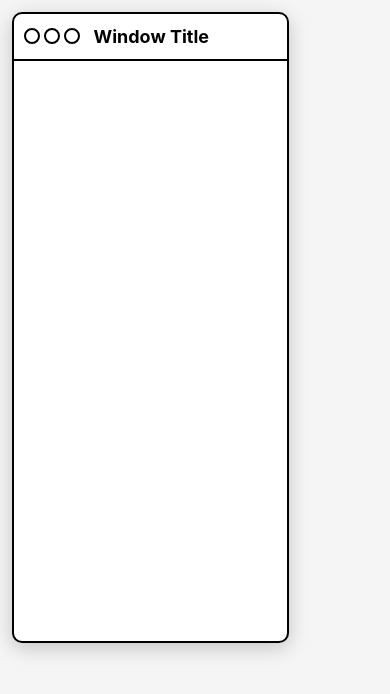
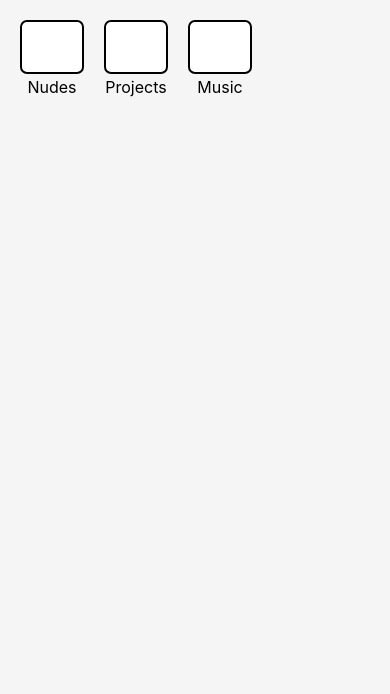
Before and after one commit to domb5041/doms-desktop, a React (Create React App) app: page / in a window 390 px wide. Shown: the top 694 px of the page. Built offline with nearby package versions, Linux system fonts and the light colour scheme.

Commit message:
folders and multiple window handling

```diff
--- a/src/Desktop.js
+++ b/src/Desktop.js
@@ -1,6 +1,7 @@
-import React from 'react';
+import React, { useState } from 'react';
 import styled from 'styled-components';
-import Window from './Window';
+import Folder from './Folder';
+import fileStructure from './fileStructure';
 
 const StyledDesktop = styled.div`
     background-color: whitesmoke;
@@ -9,12 +10,22 @@ const StyledDesktop = styled.div`
     left: 0;
     right: 0;
     bottom: 0;
+    display: flex;
+    padding: 20px;
 `;
 
 export default function Desktop() {
+    const [activeWindow, setActiveWindow] = useState('2');
     return (
         <StyledDesktop>
-            <Window />
+            {fileStructure.map(folder => (
+                <Folder
+                    name={folder.name}
+                    activeWindow={activeWindow}
+                    setActiveWindow={id => setActiveWindow(id)}
+                    folderId={folder.id}
+                />
+            ))}
         </StyledDesktop>
     );
 }
--- /dev/null
+++ b/src/Folder.js
@@ -0,0 +1,50 @@
+import React, { useState } from 'react';
+import styled from 'styled-components';
+import Window from './Window';
+
+const StyledFolder = styled.div`
+    cursor: pointer;
+    margin-right: 20px;
+    & .folder-icon {
+        width: 60px;
+        height: 50px;
+        border: 2px solid black;
+        border-radius: 7px;
+        background-color: white;
+    }
+    & .folder-label {
+        text-align: center;
+        margin-top: 3px;
+    }
+`;
+
+export default function Desktop({
+    name,
+    activeWindow,
+    folderId,
+    setActiveWindow,
+}) {
+    const [isOpen, setIsOpen] = useState(false);
+
+    const handleOpenFolder = () => {
+        setIsOpen(true);
+        setActiveWindow(folderId);
+    };
+    return (
+        <>
+            <StyledFolder onDoubleClick={handleOpenFolder}>
+                <div className='folder-icon'></div>
+                <div className='folder-label'>{name}</div>
+            </StyledFolder>
+            {isOpen && (
+                <Window
+                    close={() => setIsOpen(false)}
+                    name={name}
+                    activeWindow={activeWindow}
+                    folderId={folderId}
+                    setActiveWindow={setActiveWindow}
+                />
+            )}
+        </>
+    );
+}
--- a/src/Window.js
+++ b/src/Window.js
@@ -7,21 +7,27 @@ import {
     StyledWindowTitle,
 } from './Window.styled';
 
-export default function Desktop() {
+export default function Desktop({
+    close,
+    name,
+    activeWindow,
+    folderId,
+    setActiveWindow,
+}) {
     const [winPosition, setWinPosition] = useState({
-        top: 10,
-        left: 10,
-        width: window.innerWidth - 100,
-        height: window.innerHeight - 200,
+        top: 100,
+        left: 100,
+        width: 400,
+        height: 300,
     });
 
     let duringRepositionListener, stopRepositionListener;
 
-    const startReposition = (e, duringFn, cursor, id) => {
+    const startReposition = (e, duringFn, cursor) => {
         if (e.button === 0) {
-            const element = document.getElementById(id);
-            const relX = e.pageX - element.getBoundingClientRect().left;
-            const relY = e.pageY - element.getBoundingClientRect().top;
+            setActiveWindow(folderId);
+            const relX = e.pageX - winPosition.left;
+            const relY = e.pageY - winPosition.top;
             stopRepositionListener = () => {
                 stopReposition(duringFn);
             };
@@ -121,7 +127,13 @@ export default function Desktop() {
     };
 
     return (
-        <StyledWindow style={winPositionStyle} id='window-container'>
+        <StyledWindow
+            style={winPositionStyle}
+            id='window-container'
+            activeWindow={activeWindow}
+            folderId={folderId}
+            onClick={() => setActiveWindow(folderId)}
+        >
             <div className='window-inner'>
                 <StyledTitleBar
                     id='reposition-all'
@@ -135,11 +147,11 @@ export default function Desktop() {
                     }
                 >
                     <StyledTrafficLights>
-                        <div></div>
+                        <div onClick={close}></div>
                         <div></div>
                         <div></div>
                     </StyledTrafficLights>
-                    <StyledWindowTitle>Window Title</StyledWindowTitle>
+                    <StyledWindowTitle>{name}</StyledWindowTitle>
                 </StyledTitleBar>
             </div>
             <StyledRepositionBorder
--- a/src/Window.styled.js
+++ b/src/Window.styled.js
@@ -6,8 +6,12 @@ export const StyledWindow = styled.div`
     position: absolute;
     min-width: 200px;
     min-height: 100px;
+    z-index: ${props => (props.activeWindow === props.folderId ? 3000 : 1)};
     & .window-inner {
-        box-shadow: 0 5px 20px rgba(0, 0, 0, 0.2);
+        box-shadow: ${props =>
+            props.activeWindow === props.folderId
+                ? '0 5px 20px rgba(0, 0, 0, 0.2)'
+                : 'none'};
         border-radius: 10px;
         overflow: hidden;
         border: 2px solid black;
@@ -39,6 +43,7 @@ export const StyledTrafficLights = styled.div`
         border: 2px solid black;
         border-radius: 100%;
         margin-right: 4px;
+        cursor: pointer;
     }
 `;
 
--- /dev/null
+++ b/src/fileStructure.js
@@ -0,0 +1,5 @@
+export default [
+    { id: '1', name: 'Nudes' },
+    { id: '2', name: 'Projects' },
+    { id: '3', name: 'Music' },
+];
```
